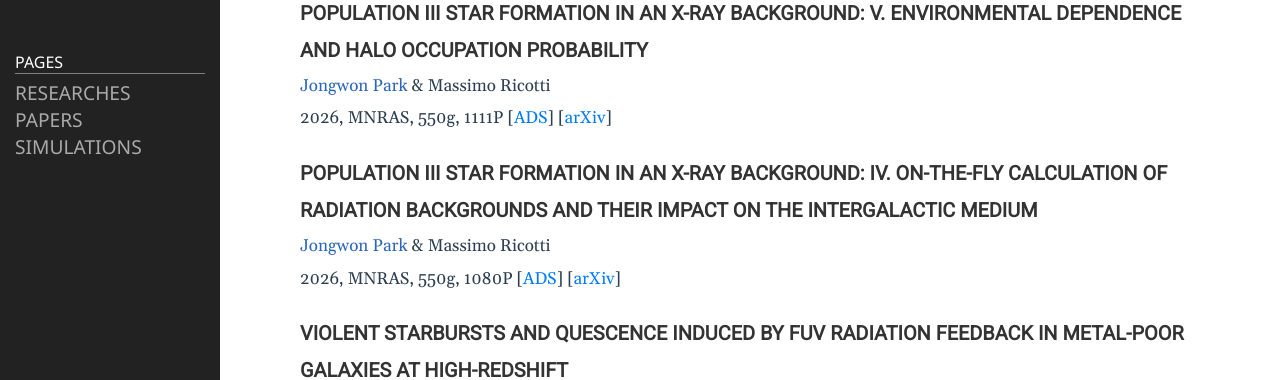
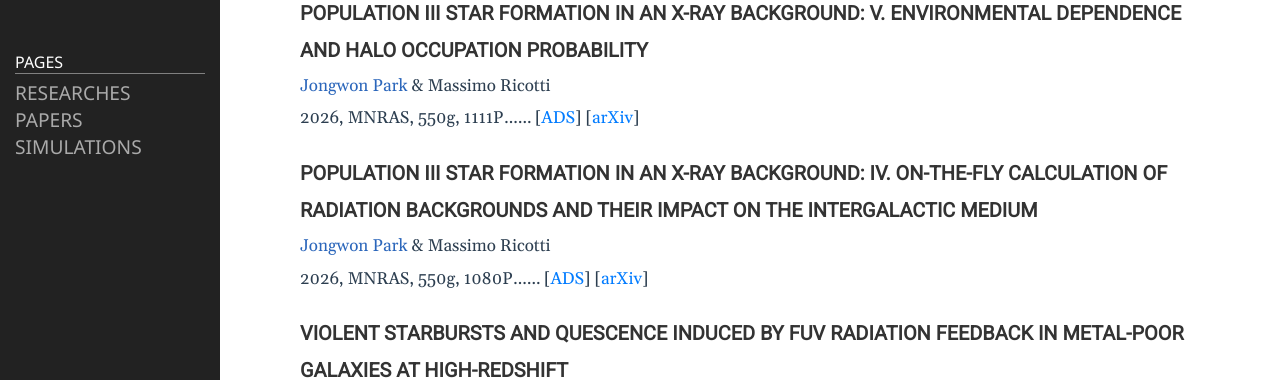
Before and after one commit to jwpark5064/jwpark5064.github.io, a Jekyll site: the page built from 02_paper.md, in a window 1280 px wide. Shown: the part 197-577 px from the top of the page. Built offline with Jekyll 4.4.1, drawn with Linux system fonts in a browser that asks for light colours.

```diff
--- a/02_paper.md
+++ b/02_paper.md
@@ -9,12 +9,12 @@ Google Scholar ([LINK](https://scholar.google.com/citations?user=_e_71_UAAAAJ&hl
 
 ### POPULATION III STAR FORMATION IN AN X-RAY BACKGROUND: V. ENVIRONMENTAL DEPENDENCE AND HALO OCCUPATION PROBABILITY
 <span style="color: rgb(43,102,187)">Jongwon Park</span> & Massimo Ricotti
-2026, MNRAS, 550g, 1111P
+2026, MNRAS, 550g, 1111P......
 [[ADS](https://ui.adsabs.harvard.edu/abs/2026MNRAS.550g1111P/abstract){:target="_blank_"}] [[arXiv](https://arxiv.org/abs/2603.26353){:target="_blank_"}]
 
 ### POPULATION III STAR FORMATION IN AN X-RAY BACKGROUND: IV. ON-THE-FLY CALCULATION OF RADIATION BACKGROUNDS AND THEIR IMPACT ON THE INTERGALACTIC MEDIUM
 <span style="color: rgb(43,102,187)">Jongwon Park</span> & Massimo Ricotti
-2026, MNRAS, 550g, 1080P
+2026, MNRAS, 550g, 1080P......
 [[ADS](https://ui.adsabs.harvard.edu/abs/2026MNRAS.550g1080P/abstract){:target="_blank_"}] [[arXiv](https://arxiv.org/abs/2603.26352){:target="_blank_"}]
 
 ### VIOLENT STARBURSTS AND QUESCENCE INDUCED BY FUV RADIATION FEEDBACK IN METAL-POOR GALAXIES AT HIGH-REDSHIFT
```
